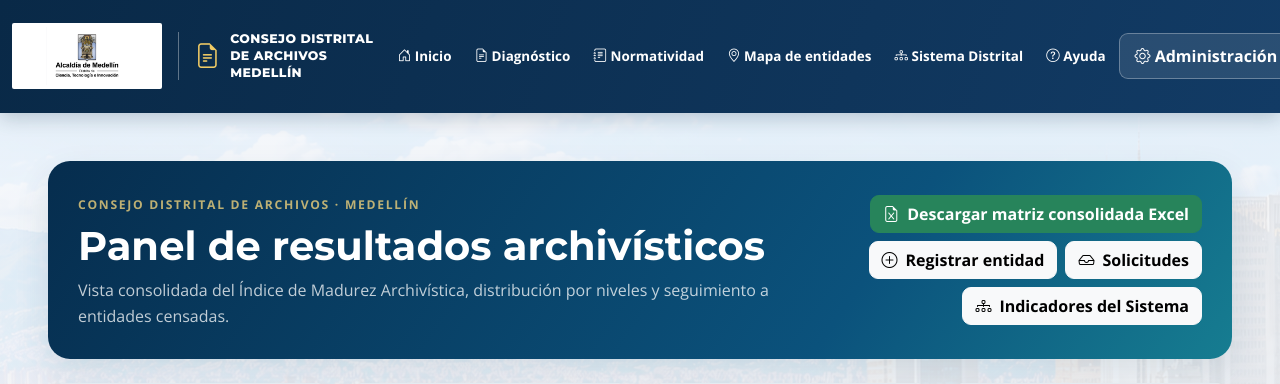
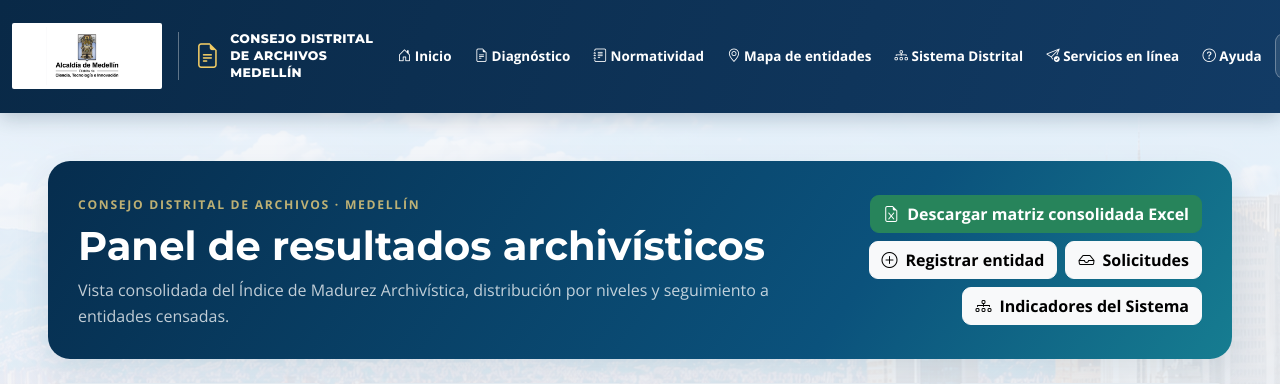
Before and after one commit to juancamilo0808-hash/diagnostico-archivistico-medellin, a Flask app: page /admin in a window 1280 px wide; the page is wider, and only the part inside the window is pictured. Shown: the top 384 px of that part. Run offline with Flask 3, Linux system fonts and the light colour scheme; the visitor is signed in with stand-in values (Sample User, id 1); data that the repository does not hold is empty.

Commit message:
Update base.html

```diff
--- a/templates/base.html
+++ b/templates/base.html
@@ -90,9 +90,14 @@
                         <i class="bi bi-geo-alt"></i> Mapa de entidades
                     </a>
 
-                    <a class="nav-link {% if request.endpoint in ('sistema_distrital', 'sistema_distrital_tramite') %}active{% endif %}"
+                    <a class="nav-link {% if request.endpoint == 'sistema_distrital' %}active{% endif %}"
                        href="{{ url_for('sistema_distrital') }}">
                         <i class="bi bi-diagram-3"></i> Sistema Distrital
+                    </a>
+
+                    <a class="nav-link {% if request.endpoint in ('servicios_en_linea', 'sistema_distrital_solicitud', 'sistema_distrital_tramite') %}active{% endif %}"
+                       href="{{ url_for('servicios_en_linea') }}">
+                        <i class="bi bi-send-check"></i> Servicios en línea
                     </a>
 
                     <a class="nav-link {% if request.endpoint == 'ayuda' %}active{% endif %}"
```
